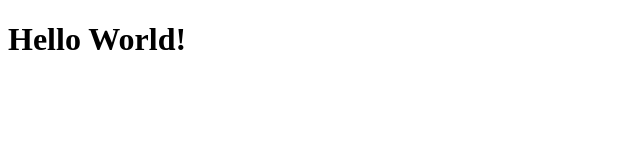
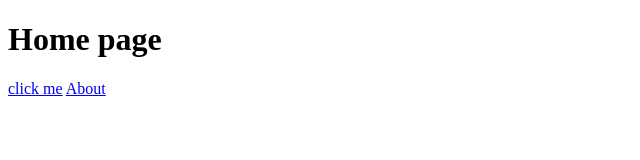
Before and after one commit to dtonda8/git_test, a plain HTML site: page odin-links-and-images/index.html in a window 1280 px wide. Shown: the whole page, without its empty margins (0-640 px from the left). Drawn offline with Linux system fonts and the light colour scheme.

Commit message:
rearranging

```diff
--- a/index.html
+++ b/odin-links-and-images/index.html
@@ -6,6 +6,9 @@
   </head>
 
   <body>
-    <h1>Hello World!</h1>
+    <h1>Home page</h1>
+    <a href="https://www.theodinproject.com/about">click me</a>
+
+    <a href="../about.html">About</a>
   </body>
 </html>
```
Also changed, not shown: odin-links-and-images/about.html (added, +11 -0 lines).
